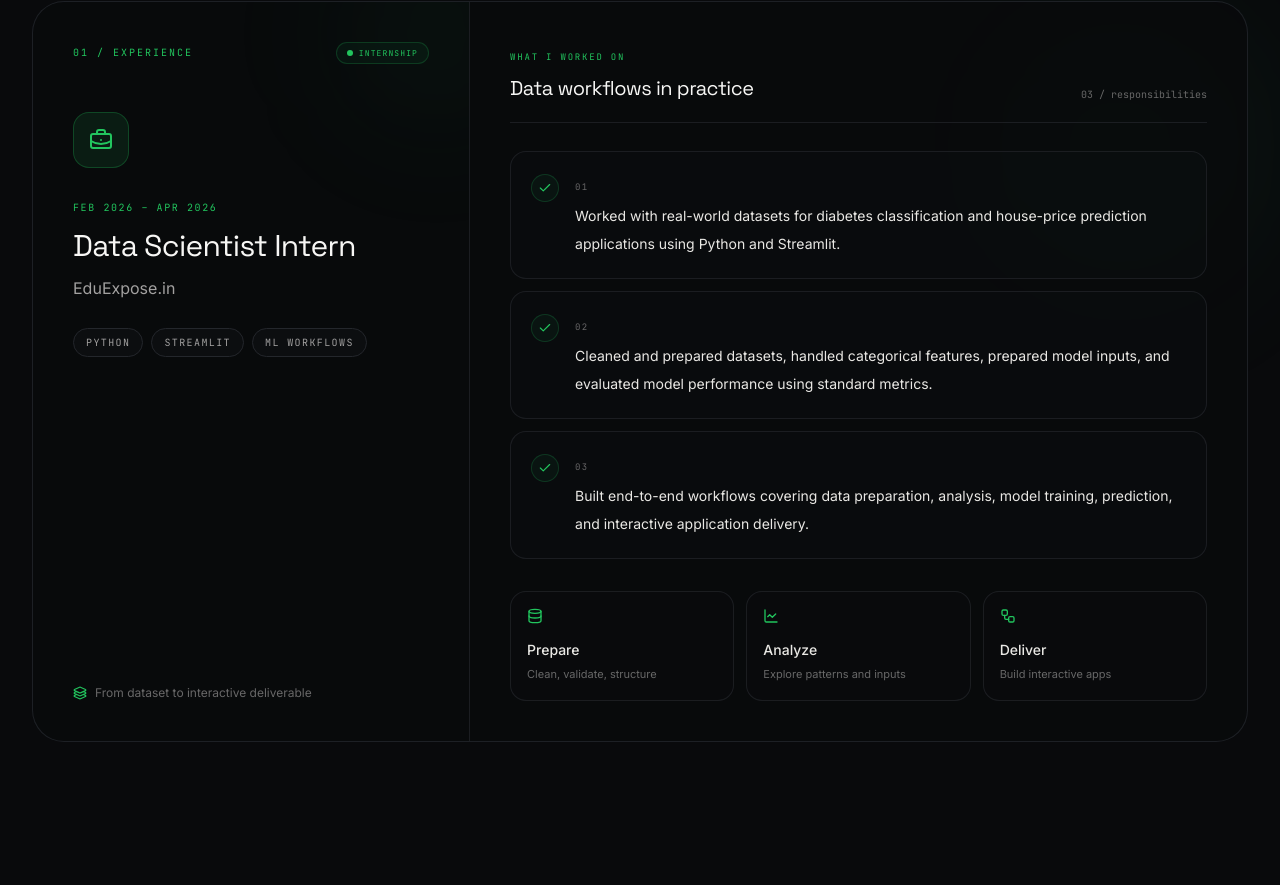
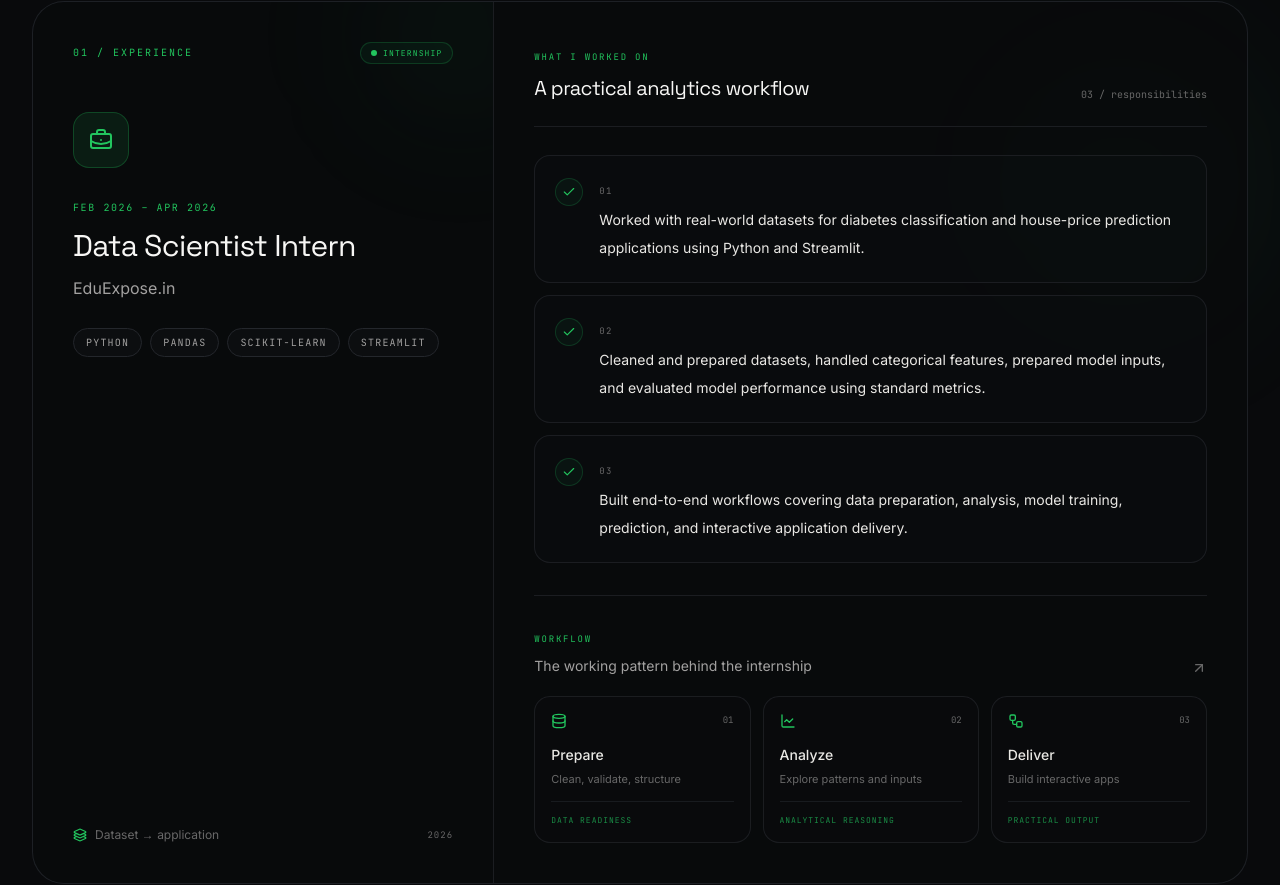
Before and after one commit to bhaskar-nb/portfolio, a Next.js app: page / in a window 1280 px wide. Shown: the part 6923-7808 px from the top of the page. Built offline with nearby package versions, Linux system fonts and the light colour scheme.

Commit message:
Upgrade experience section for recruiter clarity

```diff
--- a/components/Experience.tsx
+++ b/components/Experience.tsx
@@ -1,7 +1,7 @@
 "use client";
 
 import { motion } from "framer-motion";
-import { ArrowUpRight, BriefcaseBusiness, Check, Database, LineChart, Workflow, Layers3 } from "lucide-react";
+import { BriefcaseBusiness, Check, Database, LineChart, Workflow, Layers3, ArrowUpRight } from "lucide-react";
 import SectionHeading from "@/components/SectionHeading";
 
 const experience = {
@@ -17,9 +17,9 @@ const experience = {
 };
 
 const workflow = [
-  { icon: Database, label: "Prepare", detail: "Clean, validate, structure" },
-  { icon: LineChart, label: "Analyze", detail: "Explore patterns and inputs" },
-  { icon: Workflow, label: "Deliver", detail: "Build interactive apps" },
+  { icon: Database, step: "01", label: "Prepare", detail: "Clean, validate, structure", signal: "Data readiness" },
+  { icon: LineChart, step: "02", label: "Analyze", detail: "Explore patterns and inputs", signal: "Analytical reasoning" },
+  { icon: Workflow, step: "03", label: "Deliver", detail: "Build interactive apps", signal: "Practical output" },
 ];
 
 export default function Experience() {
@@ -27,27 +27,115 @@ export default function Experience() {
     <section id="experience" className="relative overflow-hidden py-28">
       <div className="pointer-events-none absolute right-0 top-1/4 h-80 w-80 rounded-full bg-gold/5 blur-3xl" />
       <div className="relative mx-auto max-w-7xl px-4 sm:px-6 lg:px-8">
-        <SectionHeading eyebrow="-- experience" title="Experience where data meets delivery" description="A hands-on internship spanning data preparation, analysis, machine-learning workflows, and interactive application delivery." />
+        <SectionHeading
+          eyebrow="-- experience"
+          title="From data preparation to delivery"
+          description="A hands-on internship where datasets became analysis workflows and interactive applications."
+        />
 
-        <motion.article initial={{ opacity: 0, y: 28 }} whileInView={{ opacity: 1, y: 0 }} viewport={{ once: true, margin: "-80px" }} transition={{ duration: 0.65 }} className="relative mt-14 overflow-hidden rounded-[2rem] border border-base-500/80 bg-base-800/70">
-          <div className="grid lg:grid-cols-[0.36fr_0.64fr]">
+        <motion.article
+          initial={{ opacity: 0, y: 28 }}
+          whileInView={{ opacity: 1, y: 0 }}
+          viewport={{ once: true, margin: "-80px" }}
+          transition={{ duration: 0.65 }}
+          className="relative mt-14 overflow-hidden rounded-[2rem] border border-base-500/80 bg-base-800/70"
+        >
+          <div className="grid lg:grid-cols-[0.38fr_0.62fr]">
             <div className="relative overflow-hidden border-b border-base-500/70 p-7 sm:p-9 lg:border-b-0 lg:border-r lg:p-10">
               <div className="absolute -right-16 -top-16 h-48 w-48 rounded-full bg-gold/5 blur-3xl" />
               <div className="relative flex h-full flex-col">
-                <div className="flex items-center justify-between"><span className="font-mono text-[10px] uppercase tracking-[0.2em] text-gold">01 / experience</span><span className="flex items-center gap-1.5 rounded-full border border-gold/20 bg-gold/5 px-2.5 py-1 font-mono text-[8px] uppercase tracking-[0.14em] text-gold"><span className="h-1.5 w-1.5 rounded-full bg-gold" /> internship</span></div>
-                <div className="mt-12 flex h-14 w-14 items-center justify-center rounded-2xl border border-gold/25 bg-gold/10 text-gold"><BriefcaseBusiness size={24} /></div>
+                <div className="flex items-center justify-between">
+                  <span className="font-mono text-[10px] uppercase tracking-[0.2em] text-gold">01 / experience</span>
+                  <span className="flex items-center gap-1.5 rounded-full border border-gold/20 bg-gold/5 px-2.5 py-1 font-mono text-[8px] uppercase tracking-[0.14em] text-gold">
+                    <span className="h-1.5 w-1.5 rounded-full bg-gold" /> {experience.type}
+                  </span>
+                </div>
+
+                <div className="mt-12 flex h-14 w-14 items-center justify-center rounded-2xl border border-gold/25 bg-gold/10 text-gold">
+                  <BriefcaseBusiness size={24} aria-hidden="true" />
+                </div>
                 <p className="mt-8 font-mono text-[10px] uppercase tracking-[0.16em] text-gold">{experience.period}</p>
                 <h3 className="mt-3 font-display text-3xl leading-tight text-ink-100">{experience.role}</h3>
                 <p className="mt-3 text-base text-ink-400">{experience.company}</p>
-                <div className="mt-7 flex flex-wrap gap-2"><span className="rounded-full border border-base-500 bg-base-700/60 px-3 py-1.5 font-mono text-[10px] uppercase tracking-[0.14em] text-ink-400">Python</span><span className="rounded-full border border-base-500 bg-base-700/60 px-3 py-1.5 font-mono text-[10px] uppercase tracking-[0.14em] text-ink-400">Streamlit</span><span className="rounded-full border border-base-500 bg-base-700/60 px-3 py-1.5 font-mono text-[10px] uppercase tracking-[0.14em] text-ink-400">ML workflows</span></div>
-                <div className="mt-auto flex items-center gap-2 pt-10 text-xs text-ink-600"><Layers3 size={14} className="text-gold" aria-hidden="true" />From dataset to interactive deliverable</div>
+
+                <div className="mt-7 flex flex-wrap gap-2">
+                  {[
+                    "Python",
+                    "Pandas",
+                    "Scikit-learn",
+                    "Streamlit",
+                  ].map((tech) => (
+                    <span key={tech} className="rounded-full border border-base-500 bg-base-700/60 px-3 py-1.5 font-mono text-[10px] uppercase tracking-[0.12em] text-ink-400">
+                      {tech}
+                    </span>
+                  ))}
+                </div>
+
+                <div className="mt-auto flex items-center justify-between gap-4 pt-10 text-xs text-ink-600">
+                  <span className="flex items-center gap-2"><Layers3 size={14} className="text-gold" aria-hidden="true" /> Dataset → application</span>
+                  <span className="hidden font-mono text-[9px] uppercase tracking-[0.12em] sm:inline">2026</span>
+                </div>
               </div>
             </div>
 
             <div className="p-7 sm:p-9 lg:p-10">
-              <div className="flex flex-col gap-2 border-b border-base-500/70 pb-5 sm:flex-row sm:items-end sm:justify-between"><div><span className="font-mono text-[9px] uppercase tracking-[0.2em] text-gold">what I worked on</span><h4 className="mt-2 font-display text-xl text-ink-100">Data workflows in practice</h4></div><span className="font-mono text-[10px] text-ink-600">03 / responsibilities</span></div>
-              <div className="mt-7 space-y-3">{experience.bullets.map((item, i) => <motion.div key={item} initial={{ opacity: 0, x: 14 }} whileInView={{ opacity: 1, x: 0 }} viewport={{ once: true }} transition={{ duration: 0.45, delay: i * 0.1 }} className="group flex gap-4 rounded-2xl border border-base-500/70 bg-base-700/30 p-5 transition-all duration-300 hover:border-gold/35 hover:bg-base-700/60"><span className="mt-0.5 flex h-7 w-7 shrink-0 items-center justify-center rounded-full border border-gold/20 bg-gold/5 text-gold"><Check size={14} /></span><div><span className="font-mono text-[9px] uppercase tracking-[0.14em] text-ink-600">0{i + 1}</span><p className="mt-1.5 text-sm leading-7 text-ink-300">{item}</p></div></motion.div>)}</div>
-              <div className="mt-8 grid gap-3 sm:grid-cols-3">{workflow.map(({ icon: Icon, label, detail }) => <div key={label} className="rounded-2xl border border-base-500/70 bg-base-700/20 p-4"><Icon size={16} className="text-gold" aria-hidden="true" /><p className="mt-4 text-sm font-medium text-ink-200">{label}</p><p className="mt-1 text-[11px] leading-5 text-ink-600">{detail}</p></div>)}</div>
+              <div className="flex flex-col gap-3 border-b border-base-500/70 pb-6 sm:flex-row sm:items-end sm:justify-between">
+                <div>
+                  <span className="font-mono text-[9px] uppercase tracking-[0.2em] text-gold">what I worked on</span>
+                  <h4 className="mt-2 font-display text-xl text-ink-100">A practical analytics workflow</h4>
+                </div>
+                <span className="font-mono text-[10px] text-ink-600">03 / responsibilities</span>
+              </div>
+
+              <div className="mt-7 space-y-3">
+                {experience.bullets.map((item, i) => (
+                  <motion.div
+                    key={item}
+                    initial={{ opacity: 0, x: 14 }}
+                    whileInView={{ opacity: 1, x: 0 }}
+                    viewport={{ once: true }}
+                    transition={{ duration: 0.45, delay: i * 0.1 }}
+                    className="group flex gap-4 rounded-2xl border border-base-500/70 bg-base-700/30 p-5 transition-all duration-300 hover:border-gold/35 hover:bg-base-700/60"
+                  >
+                    <span className="mt-0.5 flex h-7 w-7 shrink-0 items-center justify-center rounded-full border border-gold/20 bg-gold/5 text-gold">
+                      <Check size={14} aria-hidden="true" />
+                    </span>
+                    <div>
+                      <span className="font-mono text-[9px] uppercase tracking-[0.14em] text-ink-600">0{i + 1}</span>
+                      <p className="mt-1.5 text-sm leading-7 text-ink-300">{item}</p>
+                    </div>
+                  </motion.div>
+                ))}
+              </div>
+
+              <div className="mt-8 border-t border-base-500/70 pt-7">
+                <div className="flex items-end justify-between gap-4">
+                  <div>
+                    <span className="font-mono text-[9px] uppercase tracking-[0.2em] text-gold">workflow</span>
+                    <p className="mt-2 text-sm text-ink-400">The working pattern behind the internship</p>
+                  </div>
+                  <ArrowUpRight size={16} className="text-ink-600" aria-hidden="true" />
+                </div>
+
+                <div className="mt-5 grid gap-3 sm:grid-cols-3">
+                  {workflow.map(({ icon: Icon, step, label, detail, signal }) => (
+                    <motion.div
+                      key={label}
+                      whileHover={{ y: -3 }}
+                      transition={{ duration: 0.2 }}
+                      className="group rounded-2xl border border-base-500/70 bg-base-700/20 p-4 transition-colors duration-300 hover:border-gold/30 hover:bg-base-700/50"
+                    >
+                      <div className="flex items-center justify-between">
+                        <Icon size={16} className="text-gold" aria-hidden="true" />
+                        <span className="font-mono text-[9px] text-ink-600">{step}</span>
+                      </div>
+                      <p className="mt-4 text-sm font-medium text-ink-200">{label}</p>
+                      <p className="mt-1 text-[11px] leading-5 text-ink-600">{detail}</p>
+                      <p className="mt-3 border-t border-base-500/60 pt-3 font-mono text-[8px] uppercase tracking-[0.12em] text-gold/70">{signal}</p>
+                    </motion.div>
+                  ))}
+                </div>
+              </div>
             </div>
           </div>
         </motion.article>
```
